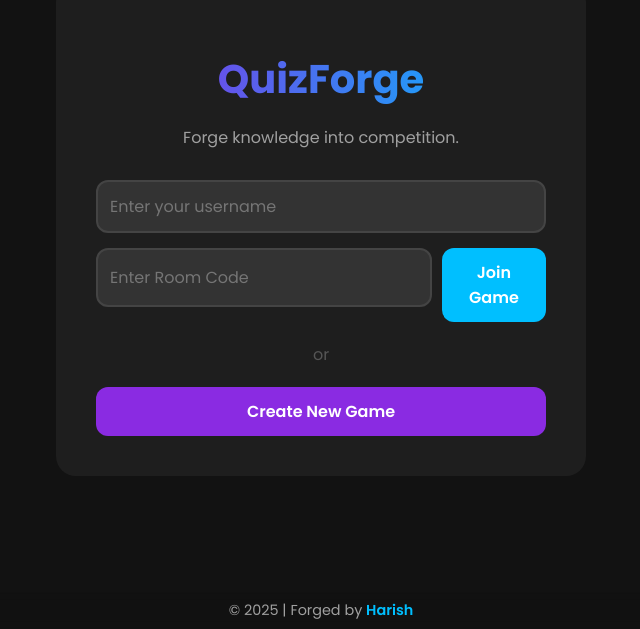
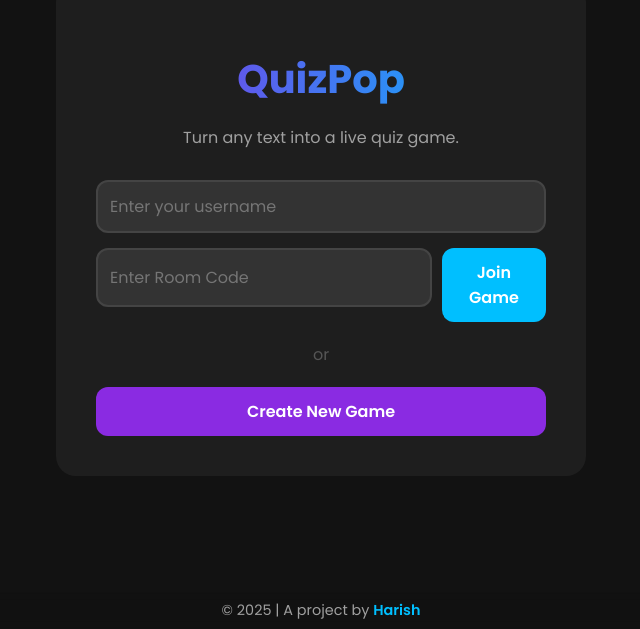
Before and after one commit to Harish-S3/quizforge_client, a React (Vite) app: page / in a window 1280 px wide. Shown: the part 171-800 px from the top of the page, without its empty margins (319-959 px from the left). Built offline with nearby package versions, Linux system fonts and the light colour scheme; no server answers.

Commit message:
name change

```diff
--- a/index.html
+++ b/index.html
@@ -5,7 +5,7 @@
     <link rel="icon" type="image/svg+xml" href="/vite.svg" />
     <meta name="viewport" content="width=device-width, initial-scale=1.0" />
     <link href="https://fonts.googleapis.com/css2?family=Poppins:wght@400;500;600;700&display=swap" rel="stylesheet">
-    <title>Quiz Forge</title>
+    <title>QuizPop - The AI Quiz Arena</title>
   </head>
   <body>
     <div id="root"></div>
--- a/src/App.jsx
+++ b/src/App.jsx
@@ -13,8 +13,9 @@ const socket = io('https://quizforge-server.onrender.com');
 const Footer = () => {
   return (
     <footer className="footer-watermark">
+      {/* --- CHANGE 1: "Forged by" updated --- */}
       <p>
-        © 2025 | Forged by{' '}
+        © 2025 | A project by{' '}
         <a href="https://www.linkedin.com/in/harish-s3/" target="_blank" rel="noopener noreferrer">
           Harish
         </a>
@@ -52,17 +53,11 @@ function App() {
   useEffect(() => {
     const onConnect = () => setSocketId(socket.id);
 
-    // --- THIS IS THE NEW, SUPERIOR LISTENER ---
-    // It handles creating, joining, and user list updates all in one event.
     const onRoomUpdate = (data) => {
-        setRoomData(data); // Always update with the full, correct room data
-
-        // Logic to prevent being kicked from the quiz back to the lobby
+        setRoomData(data);
         if (page !== 'quiz') {
             setPage('lobby');
         }
-
-        // Only reset quiz readiness when first entering a lobby from home
         if (page === 'home' && data.hostId === socketId) {
             setIsQuizReady(false);
         }
@@ -75,12 +70,12 @@ function App() {
     const onUpdateLeaderboard = (updatedUsers) => setRoomData(prevData => ({ ...prevData, users: updatedUsers }));
     const onError = (data) => showErrorModal(data.message);
     const onQuizGenerated = () => {
-        showSuccessModal("Your quiz has been forged! You can now start the game when you're ready.");
+        showSuccessModal("Your quiz is ready! You can now start the game.");
         setIsQuizReady(true);
     };
 
     socket.on('connect', onConnect);
-    socket.on('room-updated', onRoomUpdate); // Replaces room-created, join-success, and update-user-list
+    socket.on('room-updated', onRoomUpdate);
     socket.on('error', onError);
     socket.on('game-started', onGameStarted);
     socket.on('update-leaderboard', onUpdateLeaderboard);
@@ -94,12 +89,14 @@ function App() {
       socket.off('update-leaderboard', onUpdateLeaderboard);
       socket.off('quiz-generated-successfully', onQuizGenerated);
     };
-  }, [page, socketId]); // Added page and socketId as dependencies for robust state logic
+  }, [page, socketId]);
 
   const HomePage = (
       <motion.div className="homepage-container" initial={{opacity: 0, scale: 0.8}} animate={{opacity: 1, scale: 1}}>
-        <h1>QuizForge</h1>
-        <p>Forge knowledge into competition.</p>
+        {/* --- CHANGE 2: The name is updated here --- */}
+        <h1>QuizPop</h1>
+        {/* --- CHANGE 3: The tagline is updated here --- */}
+        <p>Turn any text into a live quiz game.</p>
         <input type="text" placeholder="Enter your username" value={username} onChange={(e) => setUsername(e.target.value)} />
         <div className="home-actions">
           <input type="text" placeholder="Enter Room Code" value={roomCodeInput} onChange={(e) => setRoomCodeInput(e.target.value)} />
```
